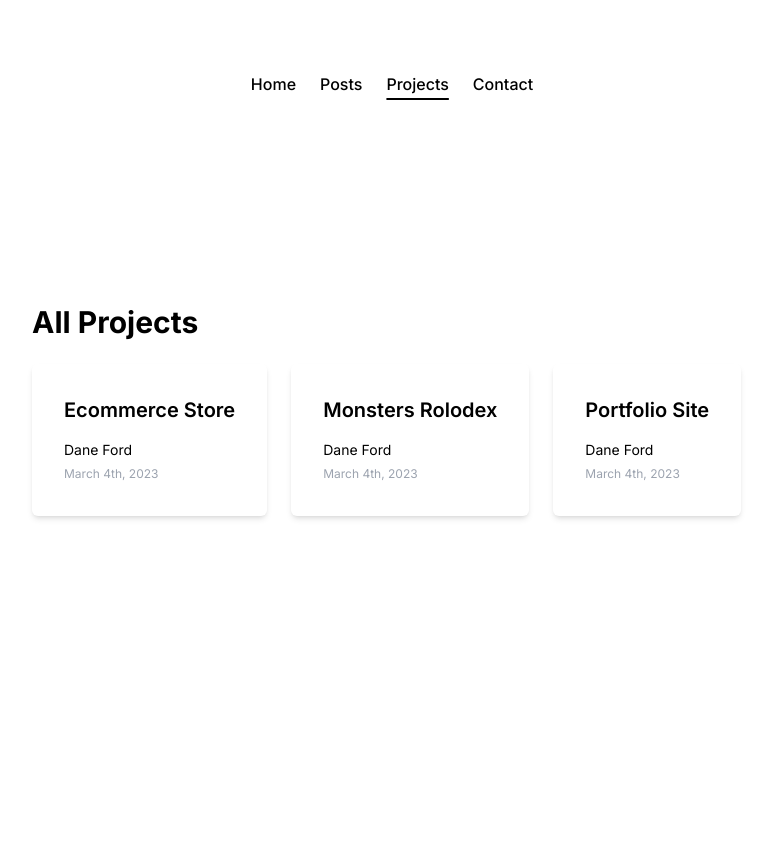
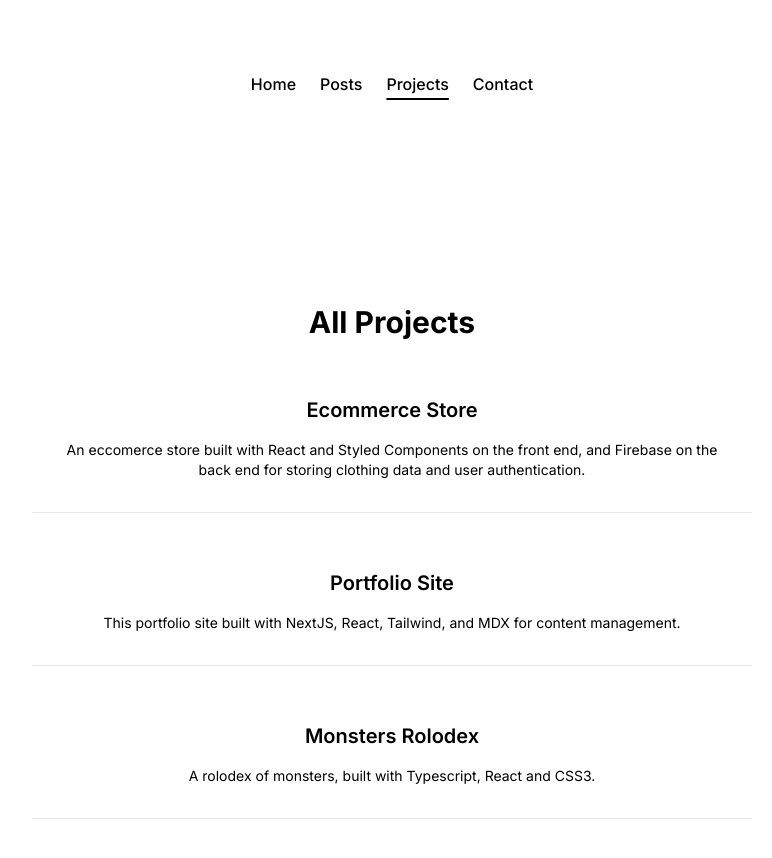
Before and after one commit to danemford/Portfolio-2.0, a Next.js app: page /projects in a window 1280 px wide. Shown: the top 858 px of the page, without its empty margins (248-1020 px from the left). Before the commit the page ends 800 px from the top, so only its background shows below. Built offline with nearby package versions, Linux system fonts and the light colour scheme.

Commit message:
can now filter posts by category

```diff
--- /dev/null
+++ b/app/contact/page.js
@@ -0,0 +1,13 @@
+import ContactForm from "@/components/ContactForm/ContactForm";
+
+const Page = () => {
+
+    return (
+      <main className="mx-auto mt-52 mb-24 max-w-3xl px-6 w-full grow">
+        <h1 className='text-3xl font-bold pb-6'>Contact Dane</h1>
+        <ContactForm />
+      </main>
+    );
+  }
+
+  export default Page;
--- a/app/layout.js
+++ b/app/layout.js
@@ -5,7 +5,7 @@ import { Inter } from 'next/font/google'
 const inter = Inter({ subsets: ['latin'] })
 
 export const metadata = {
-  title: 'Create Next App',
+  title: 'Portfolio',
   description: 'Generated by create next app',
 }
 
--- /dev/null
+++ b/app/posts/PostsFilter.jsx
@@ -0,0 +1,42 @@
+'use client';
+
+import { useState } from 'react';
+import Link from "next/link";
+
+function PostsFilter({ posts }) {
+  const [selectedCategory, setSelectedCategory] = useState('All');
+
+  const filteredPosts = selectedCategory === 'All'
+    ? posts
+    : posts.filter(post => post.category === selectedCategory);
+
+  return (
+    <>
+      <div className="gap-4 inline-flex mt-4 mb-6">
+        <span className="mr-4 font-medium">Filter By:</span>
+        <button onClick={() => setSelectedCategory('All')} className={`mr-2 ${selectedCategory === 'All' ? 'underline' : ''}`}>All</button>
+        <button onClick={() => setSelectedCategory('personal')} className={`mr-2 ${selectedCategory === 'personal' ? 'underline' : ''}`}>Personal</button>
+        <button onClick={() => setSelectedCategory('technical')} className={`mr-2 ${selectedCategory === 'technical' ? 'underline' : ''}`}>Technical</button>
+      </div>
+      {filteredPosts.map(post => (
+        <div key={post?.title}>
+          <Link href={`posts/${post.slug}`}>
+            <div className="flex justify-between">
+              <h3 className='text-xl font-semibold'>{post.title}</h3>
+              <h4 className={`text-sm font-bold border-2 border-inherit rounded-full py-2 px-3 ${post.category === 'personal' ? ' text-sky-500' : post.category === 'technical' ? 'text-green-500' : ''}`}>
+                {post.category}
+              </h4>
+            </div>
+            <p className='text-sm'>{post.description}</p>
+            <time className='text-[12px] text-gray-400'>
+              {post.publishDate}
+            </time>
+          </Link>
+          <hr className="mb-6"/>
+        </div>
+      ))}
+    </>
+  );
+}
+
+export default PostsFilter;
--- a/app/posts/page.js
+++ b/app/posts/page.js
@@ -1,8 +1,14 @@
-import Link from "next/link"
-import { getAllPostsMeta } from "../../mdx/index"
+import { getAllPostsMeta } from "../../mdx/index";
+import PostsFilter from './PostsFilter'; // Import the client-side component
+
+const parseDate = (dateStr) => {
+  const cleanedDateStr = dateStr.replace(/(\d)(st|nd|rd|th)/, '$1');
+  return new Date(cleanedDateStr);
+};
 
 const Page = async () => {
-  const posts = await getAllPostsMeta()
+  const posts = await getAllPostsMeta();
+  const sortedPosts = posts.sort((a, b) => parseDate(b.publishDate) - parseDate(a.publishDate));
 
   return (
     <main className="mx-auto mt-52 mb-24 max-w-3xl px-6 w-full grow">
@@ -10,32 +16,12 @@ const Page = async () => {
         <div className='container'>
           <h1 className='text-3xl font-bold'>All Posts</h1>
           <div className='flex-col gap-6 mt-6'>
-              {posts?.map(post => (
-                <>
-                  <Link
-                  href={`posts/${post.slug}`}
-                  key={post?.title}
-                  className=''
-                >
-                  <div className="flex justify-between">
-                    <h3 className='text-xl font-semibold'>{post.title}</h3>
-                    <h4 className={`text-sm font-bold rounded-lg py-1 px-2 ${post.category === 'personal' ? 'bg-blue-500 text-white' : post.category === 'technical' ? 'bg-green-500 text-white' : ''}`}>
-                    {post.category}
-                  </h4>
-                  </div>
-                  <p className='text-sm'>{post.description}</p>
-                  <time className='text-[12px] text-gray-400'>
-                    {post.publishDate}
-                  </time>
-                </Link>
-                <hr className="mb-6"/>
-                </>
-              ))}
+            <PostsFilter posts={sortedPosts} />
           </div>
         </div>
       </section>
     </main>
-    )
+  );
 }
 
-  export default Page
+export default Page;
--- /dev/null
+++ b/app/projects/Projects.Filter.js
@@ -0,0 +1,38 @@
+'use client'
+import Link from 'next/link';
+import { useState } from 'react';
+
+// This directive indicates that this is a client-side component
+// use client;
+
+function ProjectsFilter({ projects }) {
+  const [selectedCategory, setSelectedCategory] = useState('All');
+
+  const filteredProjects = selectedCategory === 'All'
+    ? projects
+    : projects.filter(project => project.category === selectedCategory);
+
+    return (
+        <>
+          <div className="flex gap-4 my-4">
+            <button onClick={() => setSelectedCategory('All')}>All</button>
+            <button onClick={() => setSelectedCategory('Personal')}>Personal</button>
+            <button onClick={() => setSelectedCategory('Technical')}>Technical</button>
+          </div>
+          {filteredProjects.map(project => (
+            <div key={project?.title} className="hover:scale-[1.10] transition-transform">
+              <Link href={`projects/${project.slug}`} className='p-8 w-full flex flex-col items-center'>
+                <h3 className='text-xl font-semibold'>{project.title}</h3>
+                <p className='mt-4 text-sm'>{project.description}</p>
+                <time className='text-[12px] text-gray-400'>
+                  {project.publishDate}
+                </time>
+              </Link>
+              <hr />
+            </div>
+          ))}
+        </>
+      );
+}
+
+export default ProjectsFilter;
--- a/app/projects/page.js
+++ b/app/projects/page.js
@@ -1,33 +1,37 @@
-import Link from "next/link"
-import { getAllProjectsMeta } from "../../mdx/index"
+import Link from "next/link";
+import { getAllProjectsMeta } from "../../mdx/index";
 
 const Page = async () => {
-  const projects = await getAllProjectsMeta()
+  const projects = await getAllProjectsMeta();
+
+  const parseDate = (dateStr) => {
+    const cleanedDateStr = dateStr.replace(/(\d)(st|nd|rd|th)/, '$1');
+    return new Date(cleanedDateStr);
+  };
 
   return (
-      <main className="mx-auto mt-52 mb-24 max-w-3xl px-6 w-full grow">
-        <section className='py-24'>
-          <div className='container'>
+    <main className="flex items-center justify-center mx-auto mt-52 mb-24 max-w-3xl px-6 w-full grow">
+      <section className='py-24 text-center w-full'>
         <h1 className='text-3xl font-bold'>All Projects</h1>
-            <div className='flex gap-6 mt-6'>
-              {projects?.map(project => (
+        <div className='flex flex-col items-center gap-6 mt-6 w-full'>
+          {projects?.sort((a, b) => parseDate(b.publishDate) - parseDate(a.publishDate)).map(project => (
+            <div key={project?.title} className="w-full">
+            <div  className="hover:scale-110 transition-transform">
               <Link
               href={`projects/${project.slug}`}
-                  key={project?.title}
-                  className='p-8 rounded-md shadow-md'
+              className='p-8 w-full flex flex-col items-center'
             >
               <h3 className='text-xl font-semibold'>{project.title}</h3>
-                  <p className='mt-4 text-sm'>{project.author}</p>
-                  <time className='text-[12px] text-gray-400'>
-                    {project.publishDate}
-                  </time>
+              <p className='mt-4 text-sm'>{project.description}</p>
             </Link>
+            </div>
+            <hr />
+            </div>
           ))}
-            </div>
         </div>
       </section>
     </main>
   )
 }
 
-  export default Page
+export default Page;
--- a/components/Navbar/NavBar.jsx
+++ b/components/Navbar/NavBar.jsx
@@ -54,7 +54,7 @@ const Navbar = () => {
                                 {({ active }) => (
                                     <Link
                                         className={`${active ? 'inline-flex items-center gap-6 px-8 py-2 text-gray-300 text-sky-500 hover:bg-gray-600' : 'inline-flex items-center gap-6 px-8 py-2 text-gray-300'}`}
-                                        href="/#contact"
+                                        href="/contact"
                                     >
                                         Contact
                                     </Link>
@@ -88,8 +88,8 @@ const Navbar = () => {
                         </li>
                         <li>
                             <Link
-                                className={`${pathname === '/#contact' ? activeStyle : nonActiveStyle}`}
-                                href="/#contact">
+                                className={`${pathname === '/contact' ? activeStyle : nonActiveStyle}`}
+                                href="/contact">
                                 Contact
                             </Link>
                         </li>
--- a/projects/ecommerce-clothing-store.mdx
+++ b/projects/ecommerce-clothing-store.mdx
@@ -1,8 +1,8 @@
 ---
 title: 'Ecommerce Store'
 author: 'Dane Ford'
-publishDate: 'March 4th, 2023'
-description: 'This is my first blog post'
+publishDate: 'March 5th, 2023'
+description: 'An eccomerce store built with React and Styled Components on the front end, and Firebase on the back end for storing clothing data and user authentication.'
 ---
 
 # This is our first post
--- a/projects/monsters-rolodex.mdx
+++ b/projects/monsters-rolodex.mdx
@@ -1,8 +1,8 @@
 ---
 title: 'Monsters Rolodex'
 author: 'Dane Ford'
-publishDate: 'March 4th, 2023'
-description: 'This is the MOnsters Rolodex'
+publishDate: 'March 3rd, 2023'
+description: 'A rolodex of monsters, built with Typescript, React and CSS3.'
 ---
 
 # This is our first post
--- a/projects/portfolio-site.mdx
+++ b/projects/portfolio-site.mdx
@@ -2,7 +2,7 @@
 title: 'Portfolio Site'
 author: 'Dane Ford'
 publishDate: 'March 4th, 2023'
-description: 'This is my porftolio site'
+description: 'This portfolio site built with NextJS, React, Tailwind, and MDX for content management.'
 ---
 
 # This is our first post
```
Lines whose indentation alone changed are shown as unchanged.
